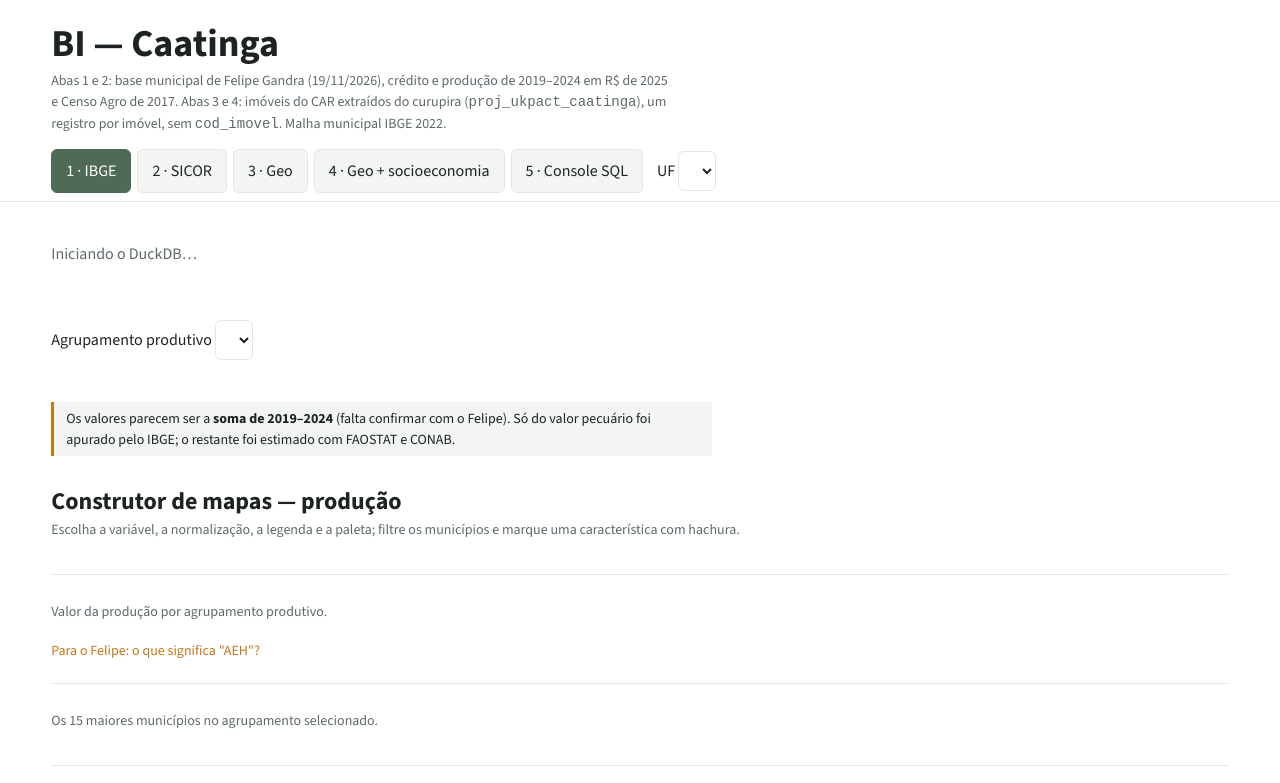
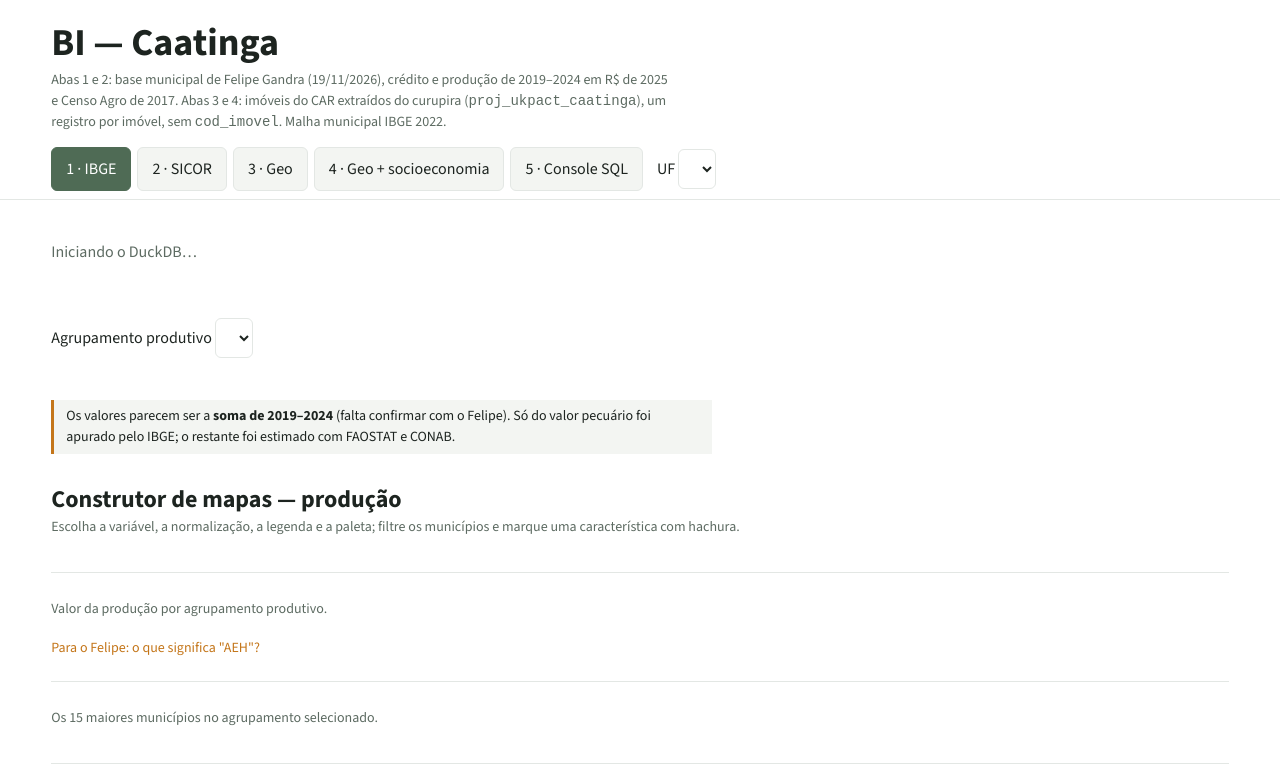
Before and after one commit to PedroAQCoutinho/igpp-ukpact-caatinga-bi, a plain HTML site: page index.html in a window 1280 px wide. Shown: the top 783 px of the page. Drawn offline with nearby package versions, Linux system fonts and the light colour scheme; no server answers.

Commit message:
Etapa 6: README, fonte local (sem dependência de internet) e teste com clone limpo
Co-Authored-By: Claude Opus 5.5 <noreply@anthropic.com>

```diff
--- a/index.html
+++ b/index.html
@@ -4,9 +4,9 @@
 <meta charset="utf-8">
 <meta name="viewport" content="width=device-width,initial-scale=1">
 <title>BI Caatinga</title>
-<link rel="preconnect" href="https://fonts.googleapis.com">
-<link href="https://fonts.googleapis.com/css2?family=Source+Sans+3:wght@400;600;700&display=swap" rel="stylesheet">
 <style>
+/* fonte local (vendor/fonts, SIL OFL), para o visual não depender de internet */
+@font-face{font-family:"Source Sans 3";font-style:normal;font-weight:400 700;font-display:swap;src:url(vendor/fonts/source-sans-3-latin.woff2) format("woff2")}
 /* VOICE: graphics desk, sober, legible on a projector
    IDEA: a field survey notebook of the semiarid — each section answers one question
    PICTURE: the municipal map builder is the centre of every tab
```
Also changed, not shown: vendor/fonts/source-sans-3-latin.woff2 (added), 2 other files.
